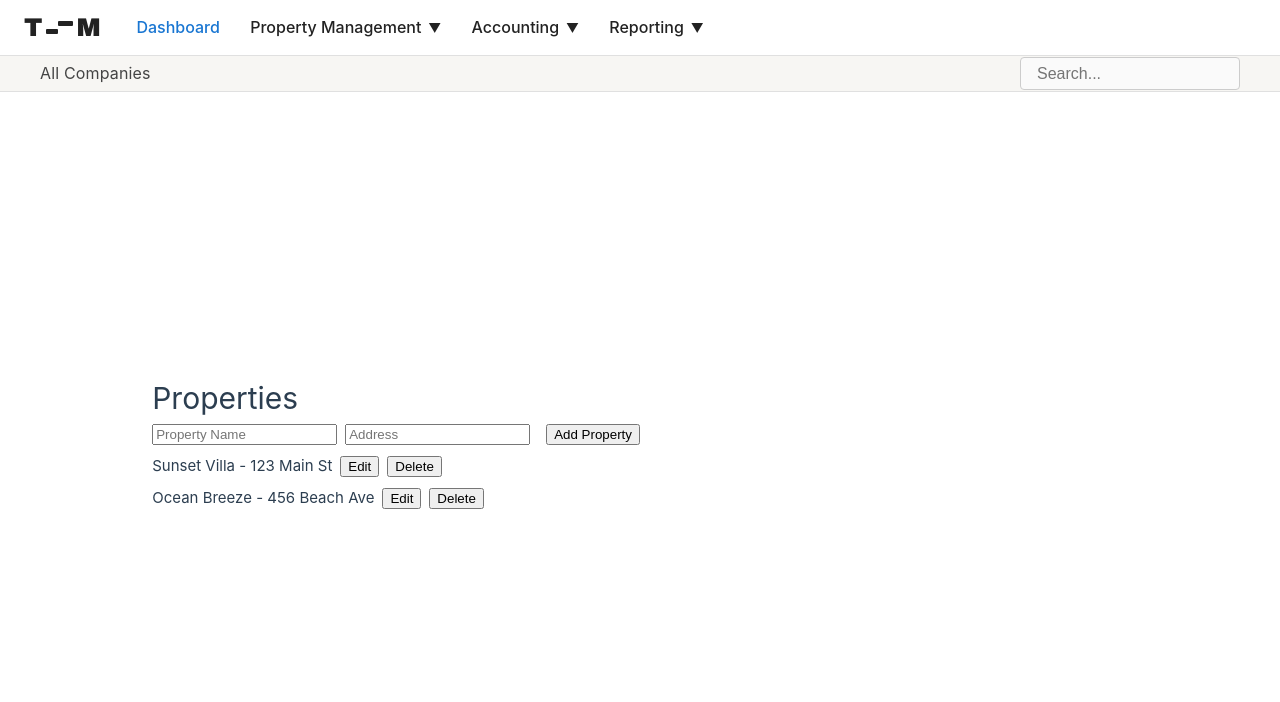
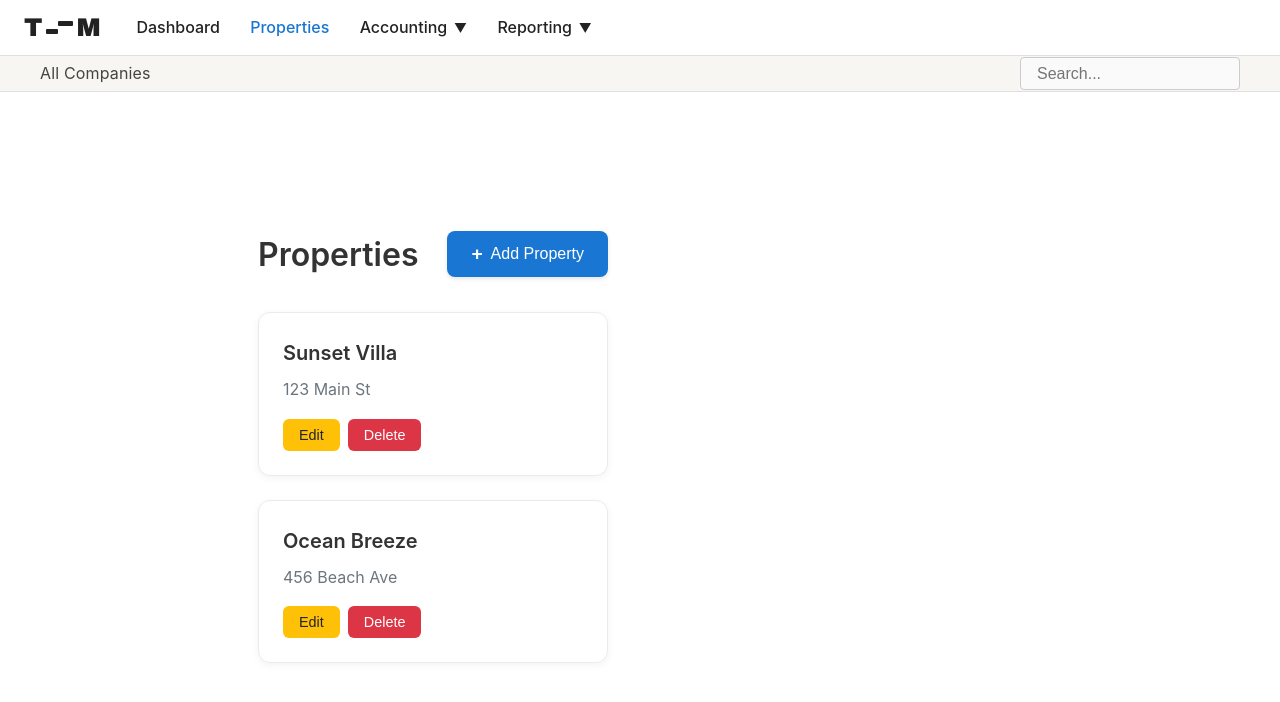
Before and after one commit to tom-mcIvor/property-manager, a Vue app in the folder client/: page /properties in a window 1280 px wide. Shown: the top 702 px of the page. Built offline with nearby package versions, Linux system fonts and the light colour scheme.

Commit message:
Enhance Properties page: add prominent Add Property button, improve layout and navigation

```diff
--- a/client/src/App.vue
+++ b/client/src/App.vue
@@ -7,8 +7,8 @@
     <div class="nav-left">
       <span class="logo"><span class="logo-letter">T</span><span class="logo-double-dash"><span></span><span></span></span><span class="logo-letter">M</span></span>
       <nav class="nav-menu">
-        <a href="#" class="nav-item active">Dashboard</a>
-        <a href="#" class="nav-item">Property Management <span class="chevron">▼</span></a>
+        <router-link to="/dashboard" class="nav-item" :class="{ active: $route.path === '/dashboard' }">Dashboard</router-link>
+        <router-link to="/properties" class="nav-item" :class="{ active: $route.path === '/properties' }">Properties</router-link>
         <a href="#" class="nav-item">Accounting <span class="chevron">▼</span></a>
         <a href="#" class="nav-item">Reporting <span class="chevron">▼</span></a>
       </nav>
--- a/client/src/components/PropertiesPage.vue
+++ b/client/src/components/PropertiesPage.vue
@@ -1,23 +1,76 @@
 <template>
-  <div>
-    <h1>Properties</h1>
-    <form @submit.prevent="addProperty">
-      <input v-model="newProperty.name" placeholder="Property Name" required />
-      <input v-model="newProperty.address" placeholder="Address" required />
-      <button type="submit">Add Property</button>
-    </form>
-    <ul>
-      <li v-for="property in properties" :key="property.id">
-        <span v-if="!property.editing">{{ property.name }} - {{ property.address }}</span>
-        <span v-else>
-          <input v-model="property.name" />
-          <input v-model="property.address" />
-        </span>
-        <button v-if="!property.editing" @click="editProperty(property)">Edit</button>
-        <button v-if="property.editing" @click="saveProperty(property)">Save</button>
-        <button @click="deleteProperty(property.id)">Delete</button>
-      </li>
-    </ul>
+  <div class="properties-container">
+    <div class="properties-header">
+      <h1>Properties</h1>
+      <button
+        class="add-property-btn"
+        @click="showAddForm = !showAddForm"
+        :class="{ 'active': showAddForm }"
+      >
+        <span class="btn-icon">+</span>
+        Add Property
+      </button>
+    </div>
+
+    <!-- Add Property Form -->
+    <div v-if="showAddForm" class="add-property-form">
+      <form @submit.prevent="addProperty" class="property-form">
+        <div class="form-group">
+          <label for="propertyName">Property Name</label>
+          <input
+            id="propertyName"
+            v-model="newProperty.name"
+            placeholder="Enter property name"
+            required
+            class="form-input"
+          />
+        </div>
+        <div class="form-group">
+          <label for="propertyAddress">Address</label>
+          <input
+            id="propertyAddress"
+            v-model="newProperty.address"
+            placeholder="Enter property address"
+            required
+            class="form-input"
+          />
+        </div>
+        <div class="form-actions">
+          <button type="submit" class="submit-btn">Add Property</button>
+          <button type="button" @click="cancelAdd" class="cancel-btn">Cancel</button>
+        </div>
+      </form>
+    </div>
+
+    <!-- Properties List -->
+    <div class="properties-list">
+      <div v-if="properties.length === 0" class="empty-state">
+        <p>No properties added yet. Click "Add Property" to get started.</p>
+      </div>
+      <div v-else class="property-cards">
+        <div v-for="property in properties" :key="property.id" class="property-card">
+          <div v-if="!property.editing" class="property-info">
+            <h3 class="property-name">{{ property.name }}</h3>
+            <p class="property-address">{{ property.address }}</p>
+          </div>
+          <div v-else class="property-edit">
+            <input v-model="property.name" class="edit-input" />
+            <input v-model="property.address" class="edit-input" />
+          </div>
+          <div class="property-actions">
+            <button v-if="!property.editing" @click="editProperty(property)" class="action-btn edit-btn">
+              Edit
+            </button>
+            <button v-if="property.editing" @click="saveProperty(property)" class="action-btn save-btn">
+              Save
+            </button>
+            <button @click="deleteProperty(property.id)" class="action-btn delete-btn">
+              Delete
+            </button>
+          </div>
+        </div>
+      </div>
+    </div>
   </div>
 </template>
 
@@ -30,6 +83,7 @@ const properties = ref([
 ])
 
 const newProperty = ref({ name: '', address: '' })
+const showAddForm = ref(false)
 
 function addProperty() {
   if (!newProperty.value.name || !newProperty.value.address) return
@@ -41,6 +95,13 @@ function addProperty() {
   })
   newProperty.value.name = ''
   newProperty.value.address = ''
+  showAddForm.value = false
+}
+
+function cancelAdd() {
+  newProperty.value.name = ''
+  newProperty.value.address = ''
+  showAddForm.value = false
 }
 
 function editProperty(property) {
@@ -57,17 +118,264 @@ function deleteProperty(id) {
 </script>
 
 <style scoped>
-ul {
-  list-style: none;
-  padding: 0;
+.properties-container {
+  max-width: 1200px;
+  margin: 0 auto;
+  padding: 2rem;
 }
-li {
-  margin: 0.5rem 0;
+
+.properties-header {
+  display: flex;
+  justify-content: space-between;
+  align-items: center;
+  margin-bottom: 2rem;
 }
-input {
-  margin-right: 0.5rem;
+
+.properties-header h1 {
+  margin: 0;
+  color: #333;
+  font-size: 2rem;
+  font-weight: 600;
 }
-button {
-  margin-left: 0.5rem;
+
+.add-property-btn {
+  display: flex;
+  align-items: center;
+  gap: 0.5rem;
+  background: #1976d2;
+  color: white;
+  border: none;
+  padding: 0.75rem 1.5rem;
+  border-radius: 8px;
+  font-size: 1rem;
+  font-weight: 500;
+  cursor: pointer;
+  transition: all 0.2s ease;
+  box-shadow: 0 2px 4px rgba(0, 0, 0, 0.1);
+}
+
+.add-property-btn:hover {
+  background: #1565c0;
+  transform: translateY(-1px);
+  box-shadow: 0 4px 8px rgba(0, 0, 0, 0.15);
+}
+
+.add-property-btn.active {
+  background: #1565c0;
+}
+
+.btn-icon {
+  font-size: 1.2rem;
+  font-weight: bold;
+}
+
+.add-property-form {
+  background: #f8f9fa;
+  border: 1px solid #e9ecef;
+  border-radius: 12px;
+  padding: 1.5rem;
+  margin-bottom: 2rem;
+  box-shadow: 0 2px 8px rgba(0, 0, 0, 0.05);
+}
+
+.property-form {
+  display: grid;
+  grid-template-columns: 1fr 1fr auto;
+  gap: 1rem;
+  align-items: end;
+}
+
+.form-group {
+  display: flex;
+  flex-direction: column;
+}
+
+.form-group label {
+  font-weight: 500;
+  color: #495057;
+  margin-bottom: 0.5rem;
+  font-size: 0.9rem;
+}
+
+.form-input {
+  padding: 0.75rem;
+  border: 1px solid #ced4da;
+  border-radius: 6px;
+  font-size: 1rem;
+  transition: border-color 0.2s ease;
+}
+
+.form-input:focus {
+  outline: none;
+  border-color: #1976d2;
+  box-shadow: 0 0 0 3px rgba(25, 118, 210, 0.1);
+}
+
+.form-actions {
+  display: flex;
+  gap: 0.5rem;
+}
+
+.submit-btn, .cancel-btn {
+  padding: 0.75rem 1.5rem;
+  border: none;
+  border-radius: 6px;
+  font-size: 1rem;
+  font-weight: 500;
+  cursor: pointer;
+  transition: all 0.2s ease;
+}
+
+.submit-btn {
+  background: #28a745;
+  color: white;
+}
+
+.submit-btn:hover {
+  background: #218838;
+}
+
+.cancel-btn {
+  background: #6c757d;
+  color: white;
+}
+
+.cancel-btn:hover {
+  background: #5a6268;
+}
+
+.properties-list {
+  margin-top: 2rem;
+}
+
+.empty-state {
+  text-align: center;
+  padding: 3rem;
+  color: #6c757d;
+  background: #f8f9fa;
+  border-radius: 12px;
+  border: 2px dashed #dee2e6;
+}
+
+.empty-state p {
+  margin: 0;
+  font-size: 1.1rem;
+}
+
+.property-cards {
+  display: grid;
+  grid-template-columns: repeat(auto-fill, minmax(350px, 1fr));
+  gap: 1.5rem;
+}
+
+.property-card {
+  background: white;
+  border: 1px solid #e9ecef;
+  border-radius: 12px;
+  padding: 1.5rem;
+  box-shadow: 0 2px 8px rgba(0, 0, 0, 0.05);
+  transition: all 0.2s ease;
+}
+
+.property-card:hover {
+  box-shadow: 0 4px 16px rgba(0, 0, 0, 0.1);
+  transform: translateY(-2px);
+}
+
+.property-info {
+  margin-bottom: 1rem;
+}
+
+.property-name {
+  margin: 0 0 0.5rem 0;
+  color: #333;
+  font-size: 1.25rem;
+  font-weight: 600;
+}
+
+.property-address {
+  margin: 0;
+  color: #6c757d;
+  font-size: 1rem;
+}
+
+.property-edit {
+  margin-bottom: 1rem;
+}
+
+.edit-input {
+  width: 100%;
+  padding: 0.5rem;
+  border: 1px solid #ced4da;
+  border-radius: 4px;
+  margin-bottom: 0.5rem;
+  font-size: 1rem;
+}
+
+.edit-input:focus {
+  outline: none;
+  border-color: #1976d2;
+}
+
+.property-actions {
+  display: flex;
+  gap: 0.5rem;
+}
+
+.action-btn {
+  padding: 0.5rem 1rem;
+  border: none;
+  border-radius: 6px;
+  font-size: 0.9rem;
+  font-weight: 500;
+  cursor: pointer;
+  transition: all 0.2s ease;
+}
+
+.edit-btn {
+  background: #ffc107;
+  color: #212529;
+}
+
+.edit-btn:hover {
+  background: #e0a800;
+}
+
+.save-btn {
+  background: #28a745;
+  color: white;
+}
+
+.save-btn:hover {
+  background: #218838;
+}
+
+.delete-btn {
+  background: #dc3545;
+  color: white;
+}
+
+.delete-btn:hover {
+  background: #c82333;
+}
+
+@media (max-width: 768px) {
+  .properties-header {
+    flex-direction: column;
+    gap: 1rem;
+    align-items: stretch;
+  }
+
+  .property-form {
+    grid-template-columns: 1fr;
+  }
+
+  .form-actions {
+    justify-content: stretch;
+  }
+
+  .property-cards {
+    grid-template-columns: 1fr;
+  }
 }
 </style>
```
